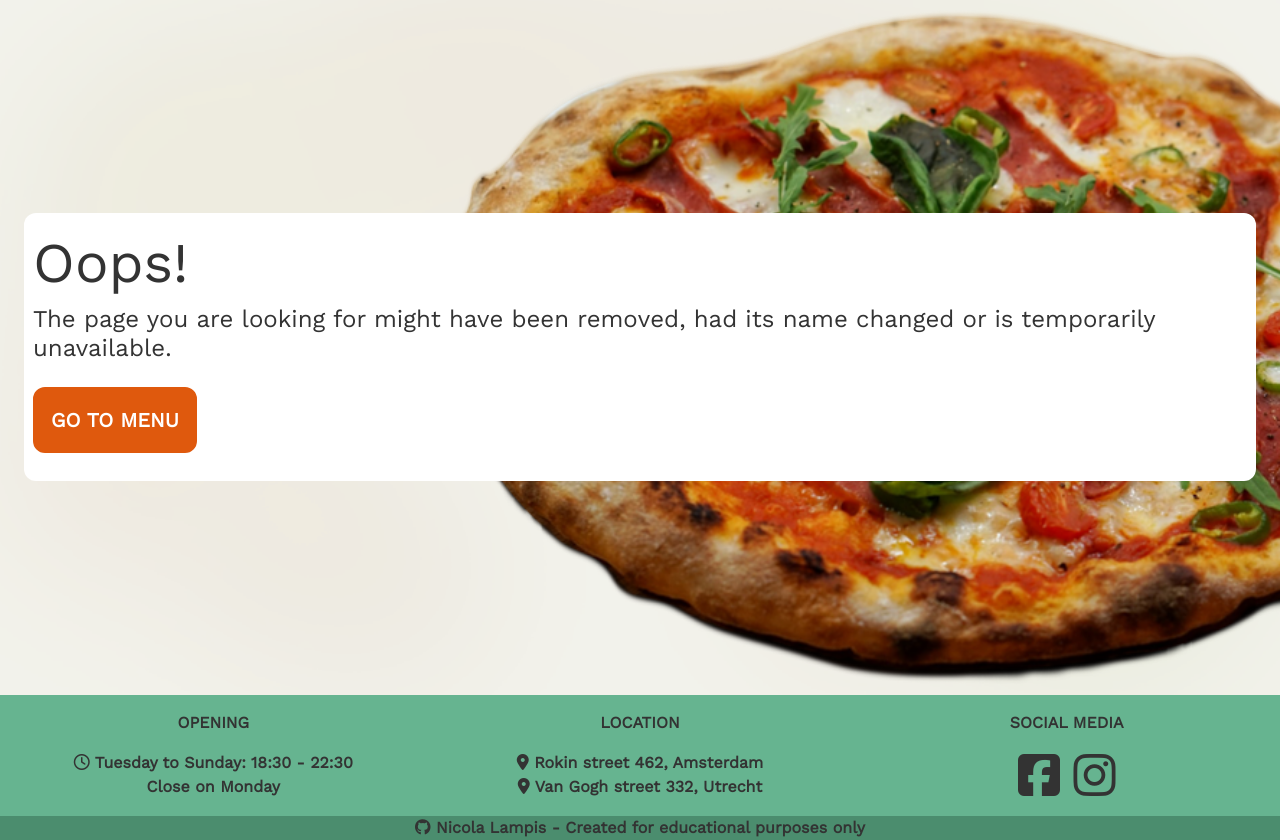
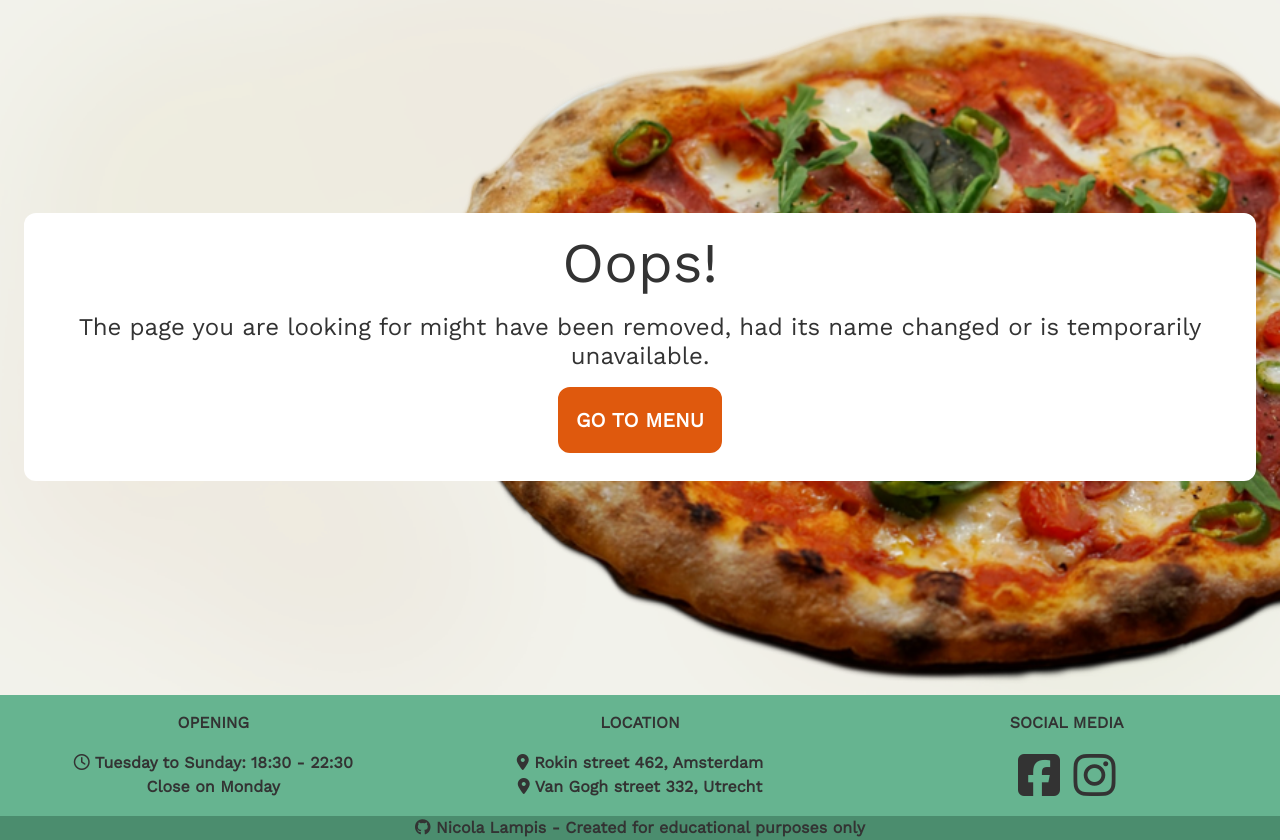
Before and after one commit to NicolaLampis/ms4-unetto-pizza, a Django app: template templates/404.html in a window 1280 px wide. Shown: the part 105-945 px from the top of the page. Run offline with Django 3.2, Linux system fonts and the light colour scheme; the template is opened without the code that fills it: most values are stand-ins (such as "Sample title", 1, 10 or a date in 2020); some libraries are stand-ins or nearby versions.

```diff
--- a/templates/404.html
+++ b/templates/404.html
@@ -14,15 +14,15 @@
 
 {% block content %}
     <div class="jumbotron main-error">
-        <div class="card-product m-4">
+        <div class="card-product m-4 text-center">
             <h1 class="display-4 logo-font mt-2">
                 Oops!
             </h1>
-            <h4>
+            <h4 class="my-3">
                 The page you are looking for might have been removed, had its name changed or is temporarily unavailable.
             </h4>
 
-            <div class="mt-4 mb-3">
+            <div class="my-3">
                 <h4>
                     <a href="{% url 'menu' %}" class="btn btn-lg btn-custom-accent text-uppercase py-3">Go to Menu</a>
                 </h4>
```
Also changed, not shown: README.md, readme_media/login.png (added), readme_media/logout.png (added), readme_media/superuser.png (added).
